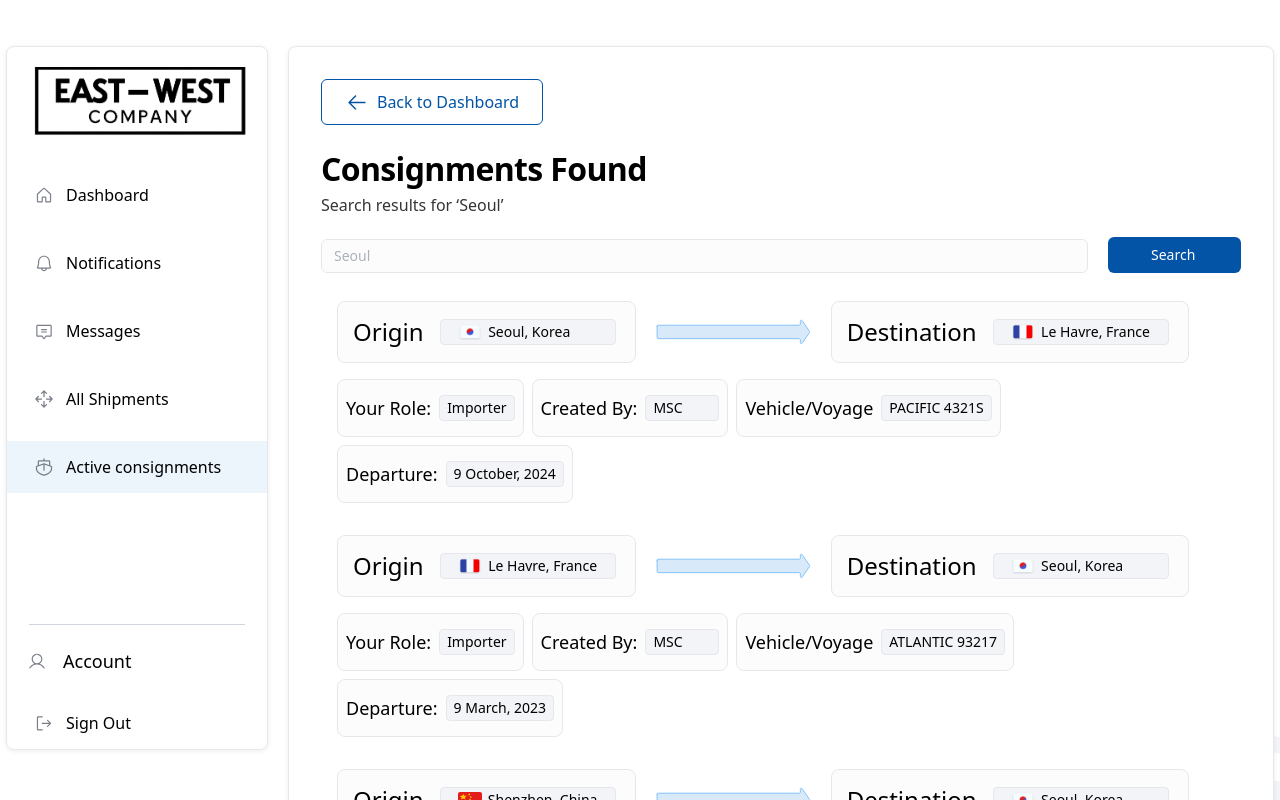
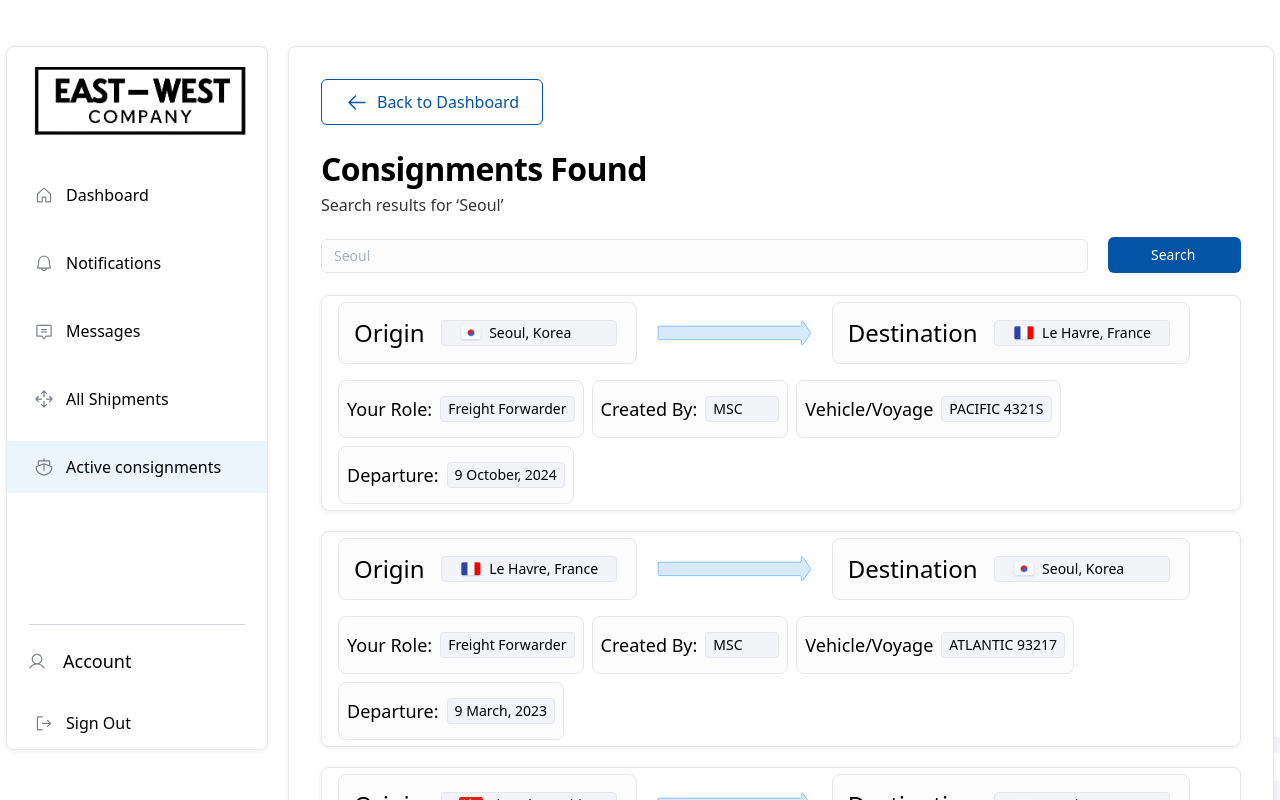
Before and after one commit to Timmotal/EWC_Shipping, a React (Vite) app: page /activeconsignments in a window 1280 px wide. Shown: the top 800 px of the page. Built offline with nearby package versions, Linux system fonts and the light colour scheme.

Commit message:
BUG fixes in the shadows

```diff
--- a/src/components/ConsignmentsSearchResults.tsx
+++ b/src/components/ConsignmentsSearchResults.tsx
@@ -25,7 +25,7 @@ const ConsignmentsSearchResults = () => {
           },
         },
 
-        role: 'Importer',
+        role: 'Freight Forwarder',
         createdBy: 'MSC',
 
         departureDate: '9 October, 2024'
@@ -48,7 +48,7 @@ const ConsignmentsSearchResults = () => {
           }
         },
 
-          role: 'Importer',
+          role: 'Freight Forwarder',
           createdBy: 'MSC',
 
           departureDate: '9 March, 2023'
@@ -72,7 +72,7 @@ const ConsignmentsSearchResults = () => {
             },
           },
 
-          role: 'Importer',
+          role: 'Freight Forwarder',
           createdBy: 'MSC',
 
           departureDate: '10 April, 2023'
@@ -95,7 +95,7 @@ const ConsignmentsSearchResults = () => {
               },
             },
 
-            role: 'Importer',
+            role: 'Freight Forwarder',
             createdBy: 'MSC',
 
             departureDate: '11 September, 2022'
--- a/src/components/ShipmentPrimaryDetails.tsx
+++ b/src/components/ShipmentPrimaryDetails.tsx
@@ -51,7 +51,7 @@ const ShipmentPrimaryDetails = (
     //     destinationCountry={shipment.destination.country.city}
     //     destinationCountryFlag={shipment.destination.country.flag}
   return (
-    <div className="self-stretch shadow-[0px_1px_5.7px_rgba(16,_24,_40,_0.08)] rounded-lg box-border overflow-hidden flex flex-col items-start justify-center py-1.5 pr-0 pl-4 gap-[16px] max-w-full border-[1px] border-solid">
+    <div className="self-stretch shadow-[0px_1px_5.7px_rgba(16,_24,_40,_0.08)] rounded-lg box-border overflow-hidden flex flex-col items-start justify-center py-1.5 pr-0 pl-4 gap-[16px] max-w-full ">
         <b className="self-stretch relative">
             {`${route} ${id}`}
         </b>
--- a/src/components/consigmentsFound/ConsignmentFound_ShipmentPrimaryDetails.tsx
+++ b/src/components/consigmentsFound/ConsignmentFound_ShipmentPrimaryDetails.tsx
@@ -53,7 +53,7 @@ const ConsignmentsFound_ShipmentPrimaryDetails = (
     //     destinationCountryFlag={shipment.destination.country.flag}
   return (
     <NavLink to="/specificconsignmentpage">
-    <div className="self-stretch rounded-lg box-border overflow-hidden flex flex-col items-start justify-center py-1.5 pr-0 pl-4 gap-[16px] max-w-full">
+    <div className="self-stretch shadow-[0px_1px_5.7px_rgba(16,_24,_40,_0.08)] rounded-lg box-border overflow-hidden flex flex-col items-start justify-center py-1.5 pr-0 pl-4 gap-[16px] max-w-full border-[1px] border-solid">
         {/* <b className="self-stretch relative leading-[28px] mq450:text-base mq450:leading-[22px]">
             {`${route} ${id}`}
         </b> */}
```
